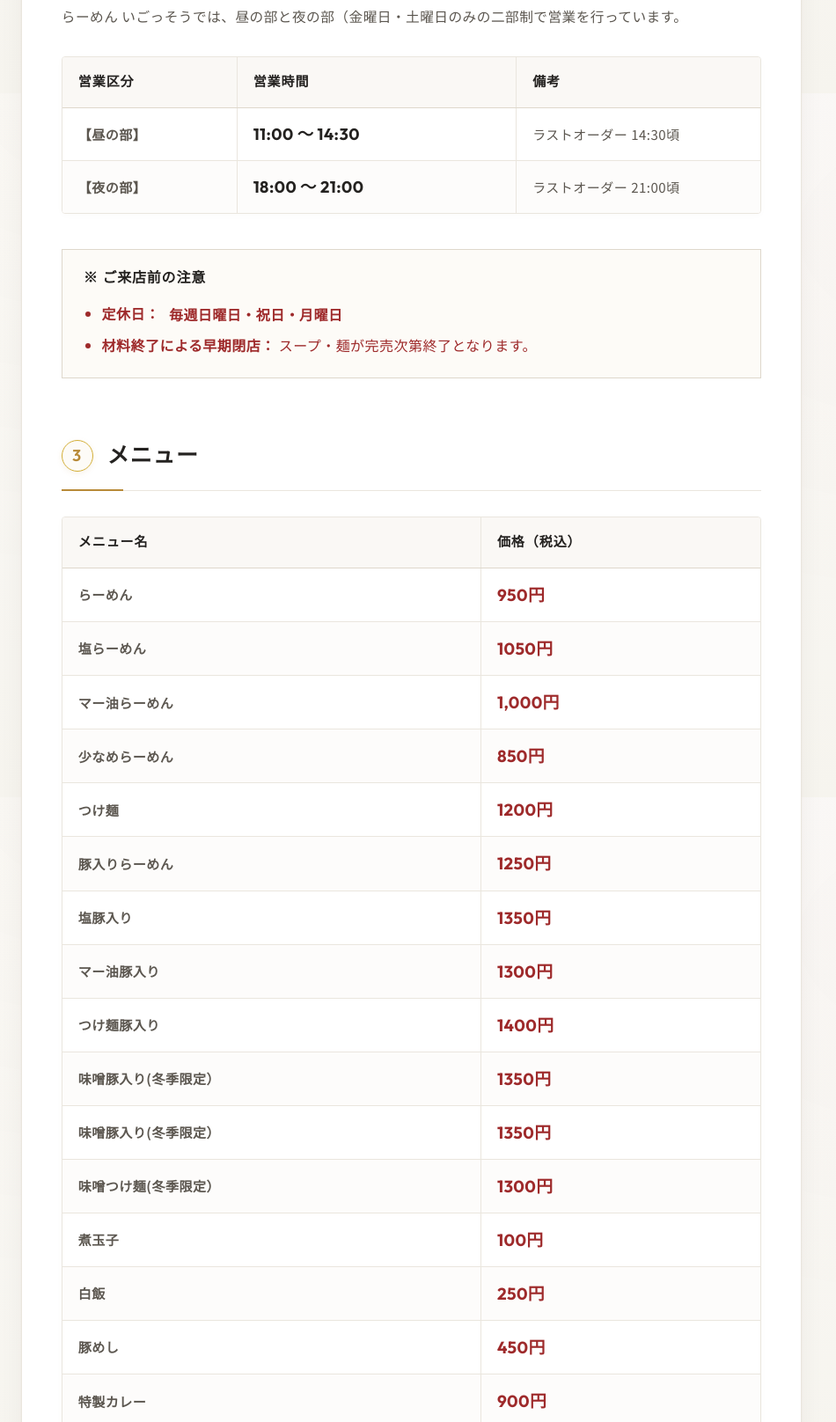
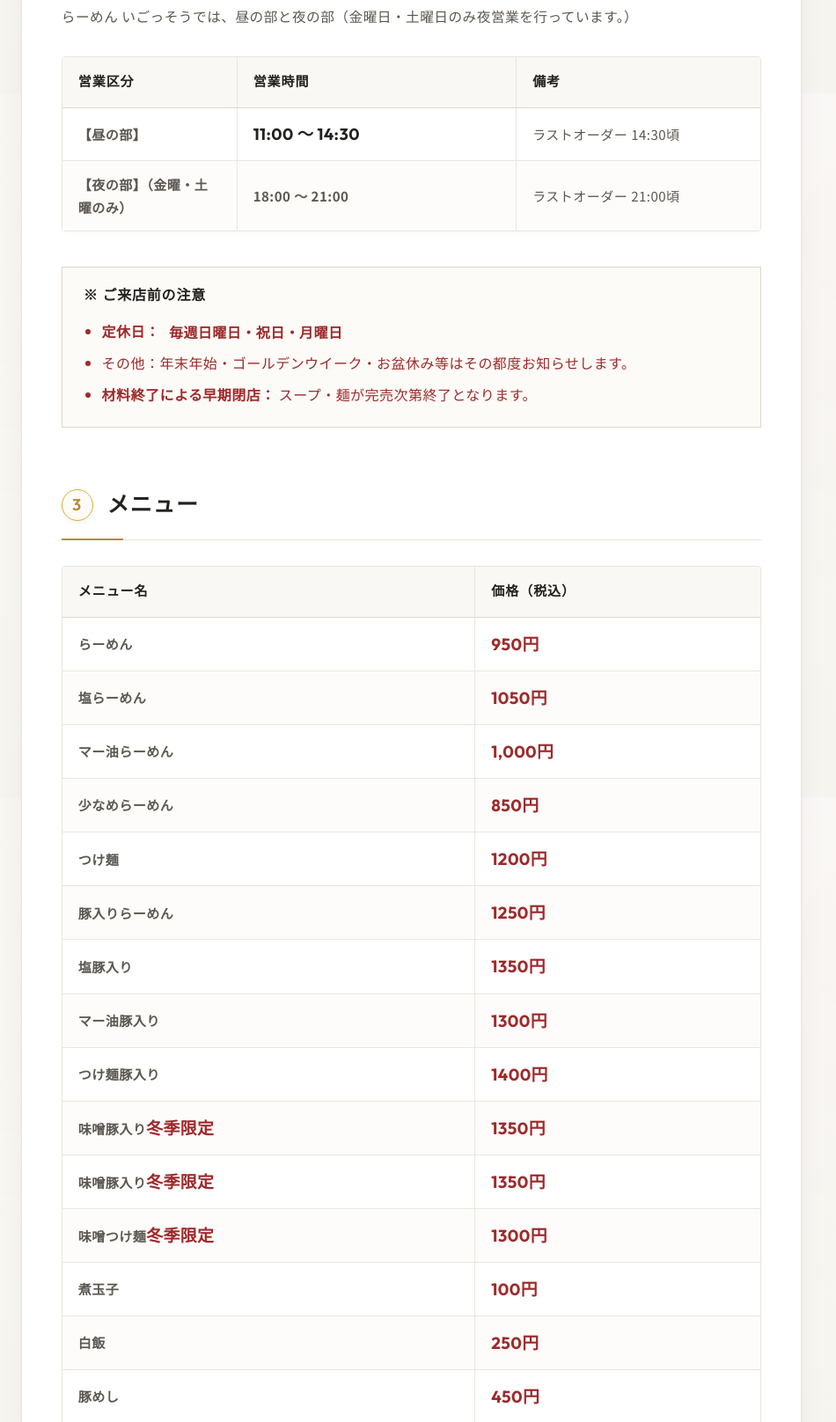
Before and after one commit to yuka21170-spec/ra-menn-igossou, a plain HTML site: page index.html in a window 1280 px wide. Shown: the part 3094-4710 px from the top of the page at 88% size, without its empty margins (0-950 px from the left). Drawn offline with nearby package versions, Linux system fonts and the light colour scheme.

```diff
--- a/index.html
+++ b/index.html
@@ -174,7 +174,7 @@
       <h2 class="column-h2"><span>2</span><b>営業時間</b></h2>
       <div class="section-body">
         <p class="article-text">
-          らーめん いごっそうでは、昼の部と夜の部（金曜日・土曜日のみの二部制で営業を行っています。
+          らーめん いごっそうでは、昼の部と夜の部（金曜日・土曜日のみ夜営業を行っています。）
         </p>
 
         <div class="table-container">
@@ -193,8 +193,8 @@
                 <td>ラストオーダー 14:30頃</td>
               </tr>
               <tr>
-                <td><strong>【夜の部】</strong></td>
-                <td><span class="text-large"><strong>18:00 ～ 21:00</strong></span></td>
+                <td><strong>【夜の部】（金曜・土曜のみ）</strong></td>
+                <td> <span="text-large"><strong>18:00 ～ 21:00</strong></span></td>
                 <td>ラストオーダー 21:00頃</td>
               </tr>
             </tbody>
@@ -205,6 +205,7 @@
           <p class="callout-title">※ ご来店前の注意</p>
           <ul class="callout-list">
             <li><strong>定休日：</strong> <span class="highlight-red"><b>毎週日曜日・祝日・月曜日</b></span></li>
+            <li><srtong>その他：</srtong>年末年始・ゴールデンウイーク・お盆休み等はその都度お知らせします。</li>
             <li><strong>材料終了による早期閉店：</strong> スープ・麺が完売次第終了となります。</li>
           </ul>
         </div>
@@ -261,15 +262,15 @@
                 <td><strong class="price-text">1400円</strong></td>
               </tr>
               <tr>
-                <td><strong>味噌豚入り(冬季限定）</strong></td>
+                <td><strong>味噌豚入り</strong><strong class="price-text">冬季限定</strong></td>
                 <td><strong class="price-text">1350円</strong></td>
               </tr>
               <tr>
-                <td><strong>味噌豚入り(冬季限定）</strong></td>
+                <td><strong>味噌豚入り</strong><strong class="price-text">冬季限定</strong></td>
                 <td><strong class="price-text">1350円</strong></td>
               </tr>
               <tr>
-                <td><strong>味噌つけ麺(冬季限定）</strong></td>
+                <td><strong>味噌つけ麺</strong><strong class="price-text">冬季限定</strong></td>
                 <td><strong class="price-text">1300円</strong></td>
               </tr>
               <tr>
```
